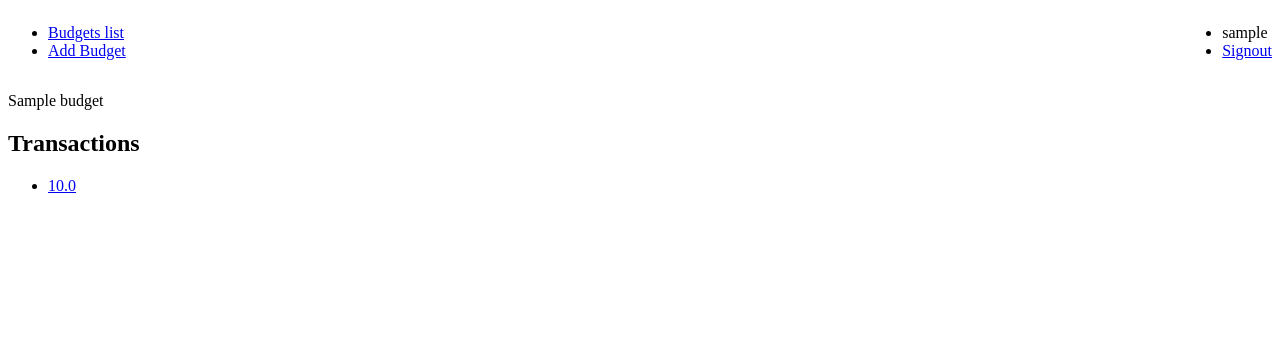
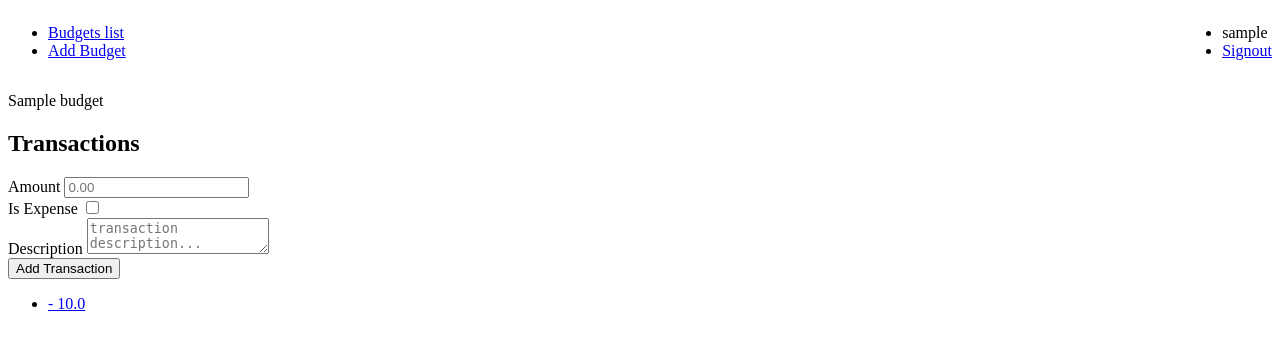
Before and after one commit to rogemus/mymoney, a Django app: page /budget/1/ in a window 1280 px wide. Shown: the top 350 px of the page. Run offline with Django 5.2, Linux system fonts and the light colour scheme; a user stored in the database is signed in; tables that the repository leaves empty hold one stand-in row (values such as "Sample post").

Commit message:
main Add transaction-add form

```diff
--- a/tracker/budget/models.py
+++ b/tracker/budget/models.py
@@ -13,6 +13,7 @@ class Budget(models.Model):
     name = models.CharField(max_length=150)
     created_at = models.DateTimeField(auto_now_add=True)
     user = models.ForeignKey(User, on_delete=models.DO_NOTHING)
+    description = models.CharField(max_length=250, default="")
 
 
 class Transaction(models.Model):
--- a/tracker/budget/urls.py
+++ b/tracker/budget/urls.py
@@ -4,9 +4,14 @@ from . import views
 
 app_name = "budget"
 urlpatterns = [
-    path("list", views.BudgetList.as_view(), name="index"),
+    path("", views.BudgetList.as_view(), name="index"),
     path("add/", views.BudgetAdd.as_view(), name="budget_add"),
     path("<int:pk>/", views.BudgetDetail.as_view(), name="budget_detail"),
+    path(
+        "<int:budget_id>/transaction_add",
+        view=views.TransactionAdd.as_view(),
+        name="transaction_add",
+    ),
     path(
         "t/<int:pk>/",
         views.TransactionDetail.as_view(),
--- a/tracker/budget/views.py
+++ b/tracker/budget/views.py
@@ -1,7 +1,7 @@
 from django.contrib import messages
 from django.contrib.auth.decorators import login_required
 from django.contrib.auth.mixins import LoginRequiredMixin
-from django.shortcuts import render
+from django.shortcuts import redirect, render
 from django.utils.decorators import method_decorator
 from django.views import View, generic
 
@@ -13,18 +13,49 @@ class BudgetList(View):
     template_name = "budget/index.html"
 
     def get(self, request):
+        """
+        Budgets list for login user
+        """
         budgets = Budget.objects.filter(user=request.user)
         return render(request, self.template_name, {"budgets": budgets})
 
 
+# [TODO] Add Update funtion for budget
 class BudgetDetail(LoginRequiredMixin, generic.DetailView):
     model = Budget
     template_name = "budget/budget-detail.html"
 
 
+# [TODO] Add update function for transaction
 class TransactionDetail(LoginRequiredMixin, generic.DetailView):
     model = Transaction
     template_name = "transaction/transaction-detail.html"
+
+
+@method_decorator(login_required, name="dispatch")
+class TransactionAdd(View):
+    def post(self, request, budget_id):
+        """
+        Add new transaction to budget
+        """
+        amount = request.POST["amount"]
+        is_expense = (
+            bool(request.POST["is_expense"]) if "is_expense" in request.POST else False
+        )
+        description = request.POST["desc"]
+        budget = Budget.objects.get(pk=budget_id)
+
+        # [TODO] Add Validation
+        transaction = Transaction(
+            amount=amount,
+            is_expense=is_expense,
+            description=description,
+            budget=budget,
+            user=request.user,
+        )
+        transaction.save()
+        messages.success(request, "Transaction added!")
+        return redirect("/budget/%s" % budget_id)
 
 
 @method_decorator(login_required, name="dispatch")
@@ -32,9 +63,15 @@ class BudgetAdd(View):
     template_name = "budget/budget-add.html"
 
     def get(self, request):
+        """
+        Render BudgetAdd form
+        """
         return render(request, self.template_name)
 
     def post(self, request):
+        """
+        Create new budget for login user
+        """
         name = request.POST["budget_name"]
 
         # Add proper validation
--- a/tracker/templates/budget/budget-detail.html
+++ b/tracker/templates/budget/budget-detail.html
@@ -6,10 +6,20 @@
 <p>{{budget.name}}</p>
 
 <h2>Transactions</h2>
+
+{% include 'transaction/transaction-add.html' with budget_id=budget.id %}
+
 <ul>
   {% for transaction in budget.transaction_set.all %}
   <li>
-    <a href="{% url 'budget:transaction_detail' transaction.id %}">{{transaction.amount}}</a>
+    <a href="{% url 'budget:transaction_detail' transaction.id %}">
+      {% if transaction.is_expense %}
+      -
+      {% else %}
+      +
+      {% endif %}
+      {{transaction.amount}}
+    </a>
   </li>
   {% endfor %}
 </ul>
--- a/tracker/templates/transaction/transaction-add.html
+++ b/tracker/templates/transaction/transaction-add.html
@@ -1,12 +1,7 @@
-{% extends "base.html" %}
-
-{% block title %}MyMoney - Add Transaction {% endblock title %}
-
-{% block content %}
-
 {% include "shared/message.html" %}
 
-<form action="" method="post">
+<form id="transaction_add" action="{% url 'budget:transaction_add' budget_id=budget_id %}" method="post">
+  {% csrf_token %}
   <div>
     <label for="amount">Amount</label>
     <input id="amount" name="amount" placeholder="0.00">
@@ -18,11 +13,9 @@
   </div>
 
   <div>
-    <label for="description">Description</label>
-    <textarea id="description" placeholder="Transaction description..."></textarea>
+    <label for="desc">Description</label>
+    <textarea form="transaction_add" id="desc" name="desc" placeholder="transaction description..."></textarea>
   </div>
 
   <button type="submit">Add Transaction</button>
 </form>
-
-{% endblock content %}
```
Also changed, not shown: tracker/accounts/urls.py (+2 -10 lines), tracker/accounts/views.py (+17 -1 lines), tracker/budget/migrations/0007_budget_description.py (added).
